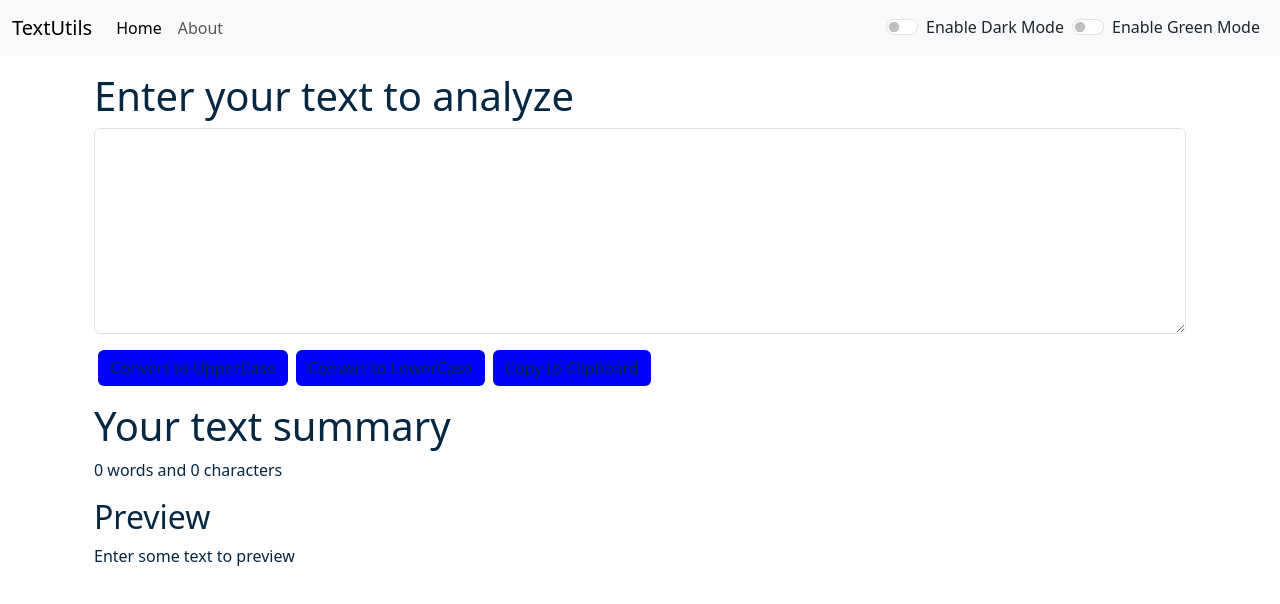
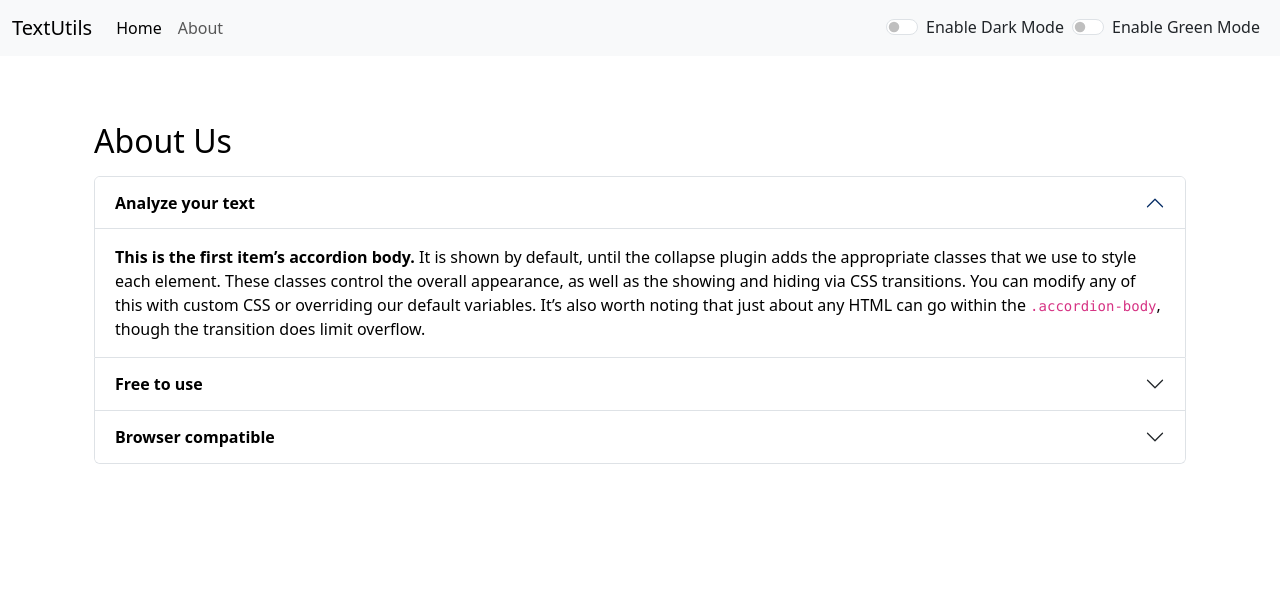
Before and after one commit to tshivanshu9/textutils, a React (Create React App) app: page /about in a window 1280 px wide. Shown: the top 604 px of the page. Built offline with nearby package versions, Linux system fonts and the light colour scheme.

Commit message:
Minor fixes

```diff
--- a/package.json
+++ b/package.json
@@ -1,5 +1,4 @@
 {
-  "homepage": "https://tshivanshu9.github.io/textutils",
   "name": "textutils",
   "version": "0.1.0",
   "private": true,
@@ -8,7 +7,6 @@
     "@testing-library/jest-dom": "^6.6.3",
     "@testing-library/react": "^16.3.0",
     "@testing-library/user-event": "^13.5.0",
-    "gh-pages": "^6.3.0",
     "react": "^19.1.0",
     "react-dom": "^19.1.0",
     "react-router-dom": "^7.6.3",
--- a/src/App.js
+++ b/src/App.js
@@ -1,14 +1,14 @@
 import './App.css';
 import Alert from './components/Alert';
-// import About from './components/About';
+import About from './components/About';
 import Navbar from './components/Navbar';
 import TextForm from './components/TextForm';
 import React, { useState } from 'react'
-// import {
-//   BrowserRouter as Router,
-//   Routes,
-//   Route
-// } from "react-router-dom";
+import {
+  BrowserRouter as Router,
+  Routes,
+  Route
+} from "react-router-dom";
 
 
 function App() {
@@ -64,18 +64,16 @@ function App() {
   return (
     <>
       {/* <Navbar title = "textutils" aboutText = "Aboutext"/> */}
-      {/* <Router> */}
+      <Router>
       <Navbar mode={mode} toggleMode={toggleMode} toggleColor={toggleColor} color={color} toggleGreenColor={toggleGreenColor} />
       <Alert alert={alert} />
       <div className="container my-3">
-        {/* <Routes> */}
-        {/* <Route exact path="/about" element={<About />} /> */}
-        {/* <Route exact path="/" element={ */}
-        <TextForm heading="Enter your text to analyze" mode={mode} showAlert={showAlert} />
-        {/* } /> */}
-        {/* </Routes> */}
+        <Routes>
+        <Route exact path="/about" element={<About mode={mode}/>} />
+        <Route exact path="/" element={<TextForm heading="Enter your text to analyze" mode={mode} showAlert={showAlert} />} />
+        </Routes>
       </div>
-      {/* </Router> */}
+    </Router>
     </>
   );
 }
--- a/src/components/About.js
+++ b/src/components/About.js
@@ -1,73 +1,61 @@
-import React, { useState } from 'react'
+import React from 'react'
 
-export default function About() {
+export default function About(props) {
 
-    const [style, setStyle] = useState({
-        color: 'black',
-        backgroundColor: 'white',
-    });
-    const [btnText, setBtnText] = useState('Enable dark mode');
+    // const [style, setStyle] = useState({
+    //     color: 'black',
+    //     backgroundColor: 'white',
+    // });
 
-    const toggleStyle = () => {
-        if (style.color === 'black') {
-            setStyle({
-                color: 'white',
-                backgroundColor: 'black',
-                border: '1px solid white'
-            });
-            setBtnText('Enable light mode');
-        } else {
-            setStyle({
-                color: 'black',
-                backgroundColor: 'white',
-            });
-            setBtnText('Enable dark mode');
-        }
+    const myStyle = {
+        color: props.mode === 'dark' ? 'white' : 'black',
+        backgroundColor: props.mode === 'dark' ? 'rgb(99 129 153)' : 'white',
     }
+
     return (
-        <div className='container' style={style}>
-            <h2 className='my-3'>About Us</h2>
+        <div className='container'>
+            <h2 className='my-3' style = {{color: props.mode === 'dark' ? 'white' : 'black'}}>About Us</h2>
             <div className="accordion" id="accordionExample">
                 <div className="accordion-item">
                     <h2 className="accordion-header">
-                        <button className="accordion-button" style={style} type="button" data-bs-toggle="collapse" data-bs-target="#collapseOne" aria-expanded="true" aria-controls="collapseOne">
-                            Accordion Item #1
+                        <button className="accordion-button" style={myStyle} type="button" data-bs-toggle="collapse" data-bs-target="#collapseOne" aria-expanded="true" aria-controls="collapseOne">
+                            <strong>Analyze your text</strong>
                         </button>
                     </h2>
                     <div id="collapseOne" className="accordion-collapse collapse show" data-bs-parent="#accordionExample">
-                        <div className="accordion-body" style={style}>
+                        <div className="accordion-body" style={myStyle}>
                             <strong>This is the first item’s accordion body.</strong> It is shown by default, until the collapse plugin adds the appropriate classes that we use to style each element. These classes control the overall appearance, as well as the showing and hiding via CSS transitions. You can modify any of this with custom CSS or overriding our default variables. It’s also worth noting that just about any HTML can go within the <code>.accordion-body</code>, though the transition does limit overflow.
                         </div>
                     </div>
                 </div>
                 <div className="accordion-item">
                     <h2 className="accordion-header">
-                        <button className="accordion-button collapsed" style={style} type="button" data-bs-toggle="collapse" data-bs-target="#collapseTwo" aria-expanded="false" aria-controls="collapseTwo">
-                            Accordion Item #2
+                        <button className="accordion-button collapsed" style={myStyle} type="button" data-bs-toggle="collapse" data-bs-target="#collapseTwo" aria-expanded="false" aria-controls="collapseTwo">
+                            <strong>Free to use</strong>
                         </button>
                     </h2>
                     <div id="collapseTwo" className="accordion-collapse collapse" data-bs-parent="#accordionExample">
-                        <div className="accordion-body" style={style}>
+                        <div className="accordion-body" style={myStyle}>
                             <strong>This is the second item’s accordion body.</strong> It is hidden by default, until the collapse plugin adds the appropriate classes that we use to style each element. These classes control the overall appearance, as well as the showing and hiding via CSS transitions. You can modify any of this with custom CSS or overriding our default variables. It’s also worth noting that just about any HTML can go within the <code>.accordion-body</code>, though the transition does limit overflow.
                         </div>
                     </div>
                 </div>
                 <div className="accordion-item">
                     <h2 className="accordion-header">
-                        <button className="accordion-button collapsed" style={style} type="button" data-bs-toggle="collapse" data-bs-target="#collapseThree" aria-expanded="false" aria-controls="collapseThree">
-                            Accordion Item #3
+                        <button className="accordion-button collapsed" style={myStyle} type="button" data-bs-toggle="collapse" data-bs-target="#collapseThree" aria-expanded="false" aria-controls="collapseThree">
+                            <strong>Browser compatible</strong>
                         </button>
                     </h2>
                     <div id="collapseThree" className="accordion-collapse collapse" data-bs-parent="#accordionExample">
-                        <div className="accordion-body" style={style}>
+                        <div className="accordion-body" style={myStyle}>
                             <strong>This is the third item’s accordion body.</strong> It is hidden by default, until the collapse plugin adds the appropriate classes that we use to style each element. These classes control the overall appearance, as well as the showing and hiding via CSS transitions. You can modify any of this with custom CSS or overriding our default variables. It’s also worth noting that just about any HTML can go within the <code>.accordion-body</code>, though the transition does limit overflow.
                         </div>
                     </div>
                 </div>
             </div>
-            <div className="container my-3">
+            {/* <div className="container my-3">
                 <button type="button" onClick={toggleStyle} className="btn btn-primary">{btnText}</button>
-            </div>
+            </div> */}
         </div>
     )
 }
--- a/src/components/Alert.js
+++ b/src/components/Alert.js
@@ -1,10 +1,15 @@
 import React from 'react'
 
 function Alert(props) {
-    return props.alert && (
-        <div className={`alert alert-${props.alert.type} alert-dismissible fade show`} role="alert">
-            <strong>{props.alert.type}</strong>: {props.alert.msg}
+    return (
+        <div style={{height:'50px'}}>
+            {props.alert &&
+                <div className={`alert alert-${props.alert.type} alert-dismissible fade show`} role="alert">
+                    <strong>{props.alert.type}</strong>: {props.alert.msg}
+                </div>
+            }
         </div>
+
     )
 }
 
--- a/src/components/TextForm.js
+++ b/src/components/TextForm.js
@@ -18,6 +18,7 @@ export default function TextForm(props) {
         const text = document.getElementById("myBox");
         text.select();
         navigator.clipboard.writeText(text.value);
+        document.getSelection().removeAllRanges();
     };
     const [text, setText] = useState('');
     const getWordCount = (str) => {
@@ -30,15 +31,15 @@ export default function TextForm(props) {
                 <div className="mb-3">
                     <textarea className="form-control" value={text} onChange={handleOnChange} id="myBox" rows="8"
                         style={{
-                            backgroundColor: props.mode === 'dark' ? 'grey' : 'white',
+                            backgroundColor: props.mode === 'dark' ? '#4d7ea6' : 'white',
                             color: props.mode === 'dark' ? 'white' : props.mode === 'green' ? 'orange' : '#042743'
                         }}></textarea>
                 </div>
-                <button className="btn btn-primary mx-1" onClick={handleUpClick}
+                <button disabled={text.length===0} className="btn btn-primary mx-1 my-1" onClick={handleUpClick}
                     style={{ backgroundColor: props.mode === 'green' ? 'darkgreen' : 'blue', border: props.mode === 'green' ? 'black' : 'blue', color: props.mode === 'dark' ? 'white' : props.mode === 'green' ? 'orange' : '#042743' }}>Convert to UpperCase</button>
-                <button className="btn btn-primary mx-1" onClick={handleLoClick}
+                <button disabled={text.length===0} className="btn btn-primary mx-1 my-1" onClick={handleLoClick}
                     style={{ backgroundColor: props.mode === 'green' ? 'darkgreen' : 'blue', border: props.mode === 'green' ? 'black' : 'blue', color: props.mode === 'dark' ? 'white' : props.mode === 'green' ? 'orange' : '#042743' }}>Convert to LowerCase</button>
-                <button className="btn btn-primary mx-1" onClick={handleCopy}
+                <button disabled={text.length===0} className="btn btn-primary mx-1 my-1" onClick={handleCopy}
                     style={{ backgroundColor: props.mode === 'green' ? 'darkgreen' : 'blue', border: props.mode === 'green' ? 'black' : 'blue', color: props.mode === 'dark' ? 'white' : props.mode === 'green' ? 'orange' : '#042743' }}>Copy to Clipboard</button>
             </div>
             <div className="container my-3" style={{ color: props.mode === 'dark' ? 'white' : props.mode === 'green' ? 'orange' : '#042743' }}>
```
Also changed, not shown: src/components/Navbar.js (+4 -4 lines), 1 other file (tests, documents, lock files or other folders).
